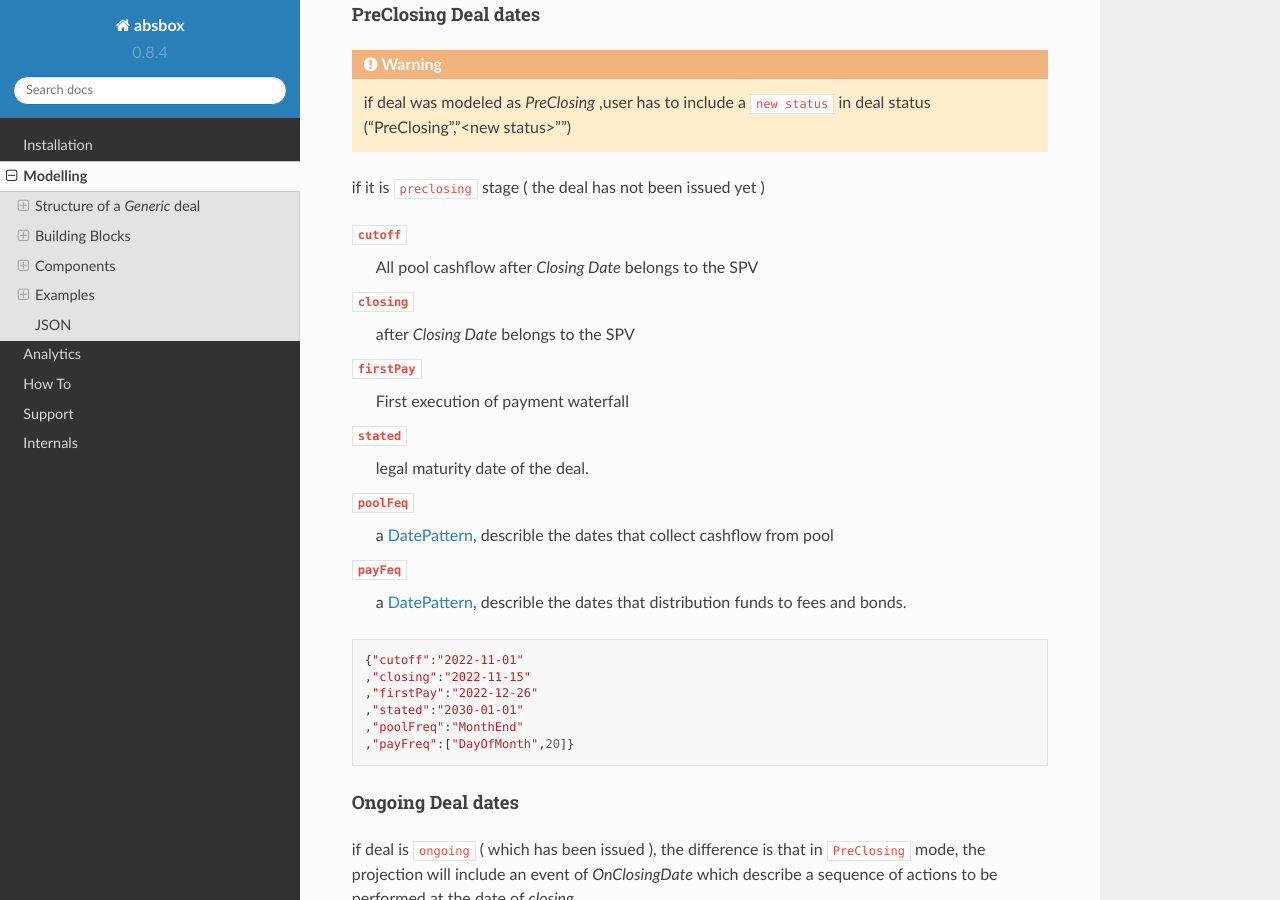
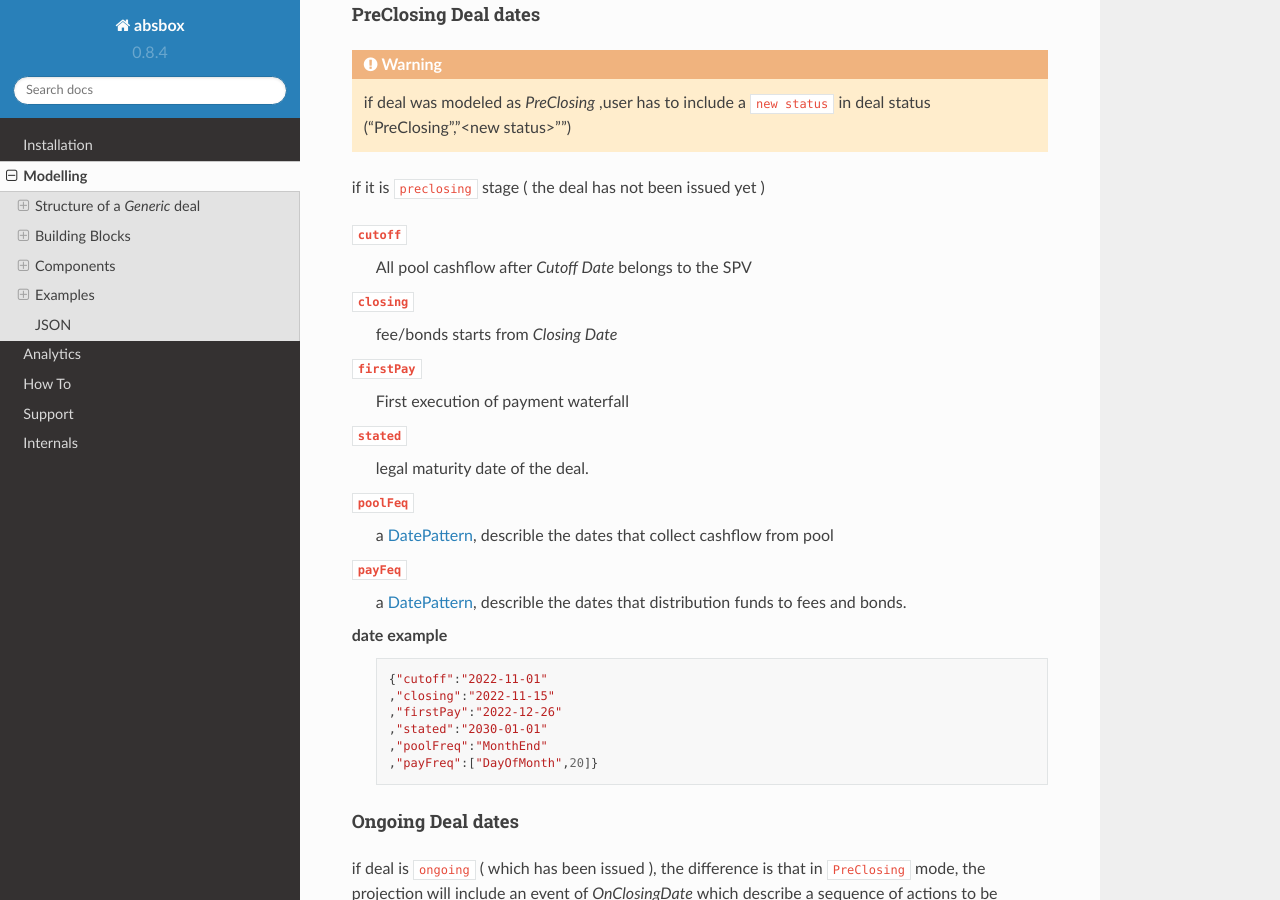
Before and after one commit to yellowbean/absbox-doc, a Sphinx documentation site: the page built from docs/source/modeling.rst, in a window 1280 px wide and 900 px high, scrolled down 7410 px. Built offline with Sphinx 7.4.7 and the Read the Docs theme 2.0.0, drawn with Linux system fonts in a browser that asks for light colours.

Commit message:
include deps for jupyter/graphviz

```diff
--- a/docs/source/modeling.rst
+++ b/docs/source/modeling.rst
@@ -319,9 +319,9 @@
 if it is ``preclosing`` stage ( the deal has not been issued yet )
 
 ``cutoff``
-    All pool cashflow after `Closing Date` belongs to the SPV
+    All pool cashflow after `Cutoff Date` belongs to the SPV
 ``closing``
-    after `Closing Date` belongs to the SPV
+    fee/bonds starts from `Closing Date`
 ``firstPay``
     First execution of payment waterfall
 ``stated``
@@ -331,14 +331,15 @@
 ``payFeq``
     a :ref:`DatePattern`, describle the dates that distribution funds to fees and bonds.
 
-.. code-block:: python
-
-    {"cutoff":"2022-11-01"
-    ,"closing":"2022-11-15"
-    ,"firstPay":"2022-12-26"
-    ,"stated":"2030-01-01"
-    ,"poolFreq":"MonthEnd"
-    ,"payFreq":["DayOfMonth",20]}
+date example
+  .. code-block:: python
+
+      {"cutoff":"2022-11-01"
+      ,"closing":"2022-11-15"
+      ,"firstPay":"2022-12-26"
+      ,"stated":"2030-01-01"
+      ,"poolFreq":"MonthEnd"
+      ,"payFreq":["DayOfMonth",20]}
 
 Ongoing Deal dates
 ^^^^^^^^^^^^^^^^^^^^^
--- a/requirements.txt
+++ b/requirements.txt
@@ -3,3 +3,4 @@
 readthedocs-sphinx-search==0.1.1
 sphinxemoji
 nbsphinx
+graphviz
```
Also changed, not shown: .readthedocs.yaml.
